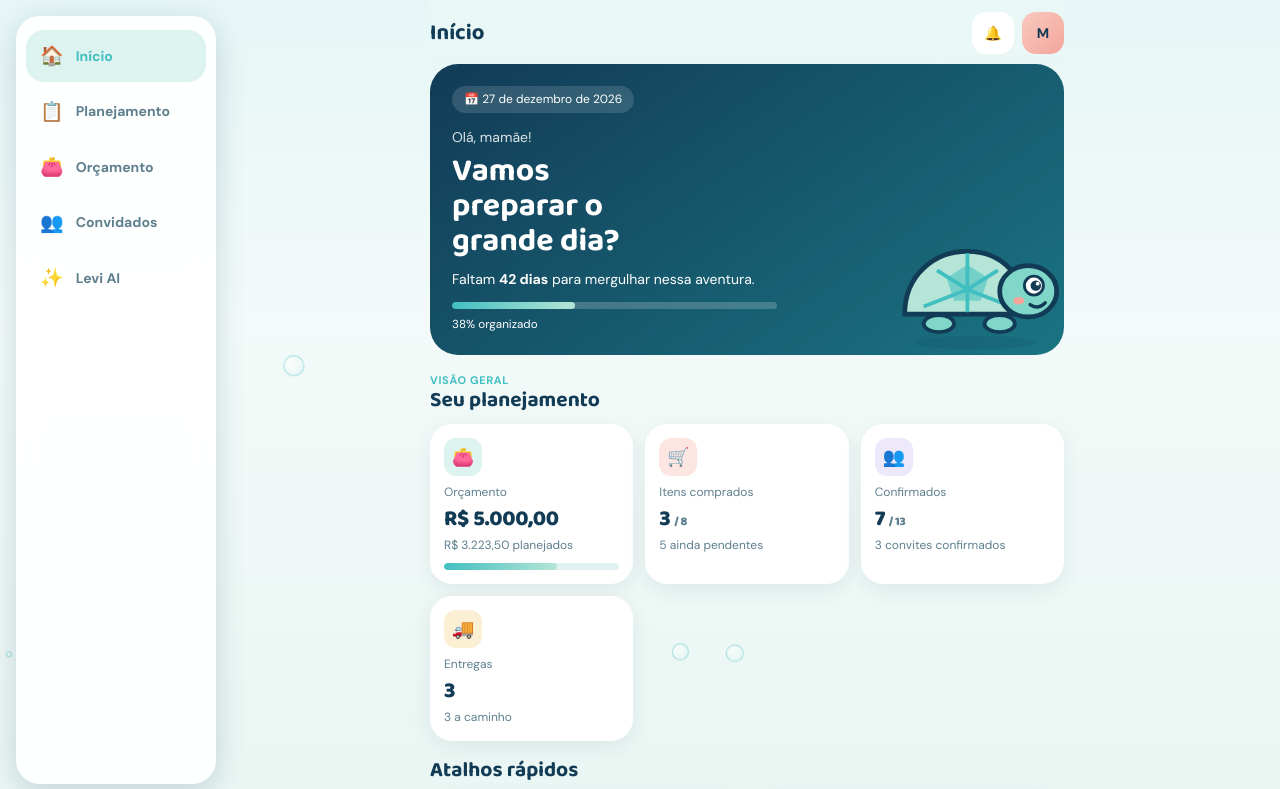
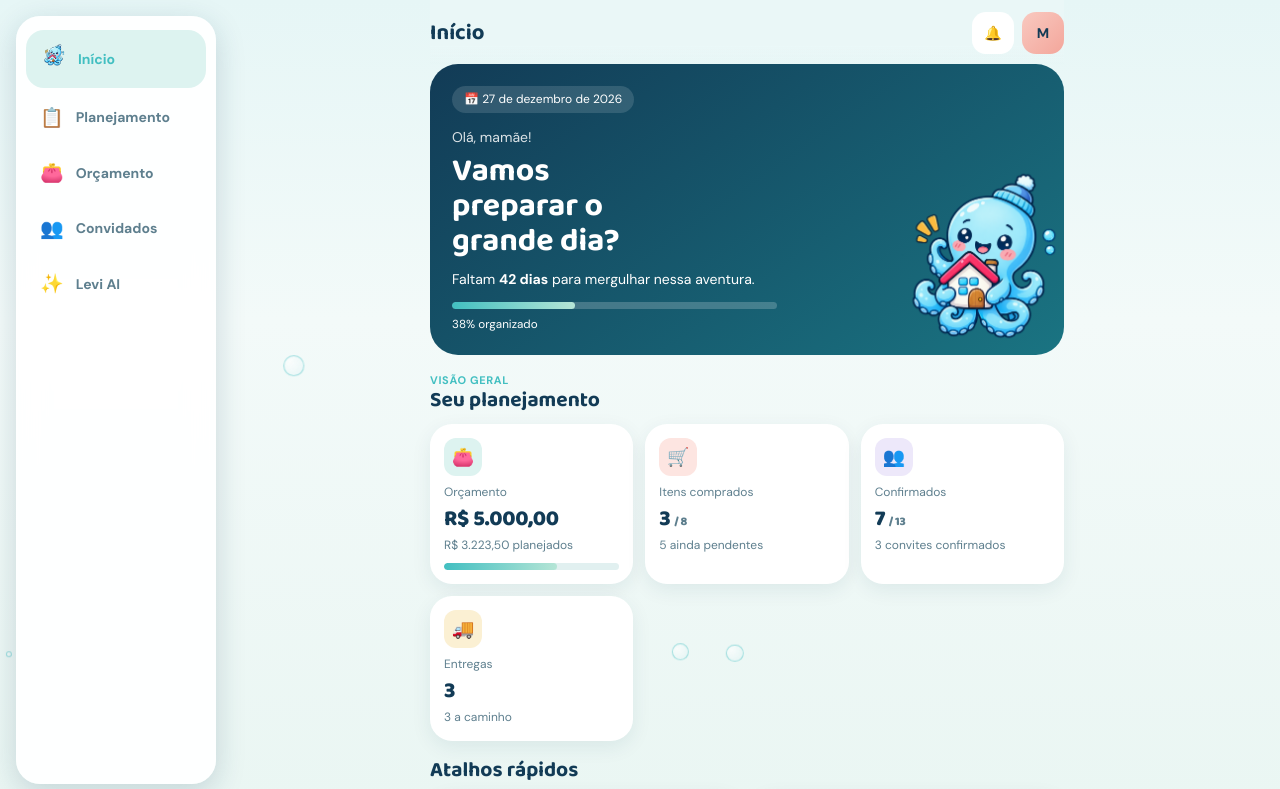
Before and after one commit to LuisFernandoBS/levi, a plain HTML site: page index.html in a window 1280 px wide. Shown: the top 789 px of the page. Drawn offline with Linux system fonts and the light colour scheme.

Commit message:
feat: alterando icone inicio

```diff
--- a/index.html
+++ b/index.html
@@ -30,7 +30,7 @@ header.top h2{font-size:22px}
 .hero{background:linear-gradient(145deg,#123B56,#1A7482);color:#fff;border-radius:28px;padding:22px;position:relative;overflow:hidden;margin-bottom:18px;min-height:250px}
 .hero h1{font-size:32px;max-width:11ch;margin:6px 0 10px}
 .pill{display:inline-block;background:#ffffff22;border-radius:999px;padding:5px 12px;font-size:12px}
-.hero .turtle{position:absolute;right:-6px;bottom:-4px;width:190px;animation:swim 5s ease-in-out infinite}
+.hero .octopus{position:absolute;right:-6px;bottom:-12px;width:190px;height:220px;object-fit:contain;animation:swim 5s ease-in-out infinite}
 @keyframes swim{50%{transform:translate(-8px,-8px) rotate(-2deg)}}
 .bar{height:7px;border-radius:9px;background:#ffffff33;overflow:hidden}.bar.d{background:#E1F0F0}
 .bar b{display:block;height:100%;border-radius:9px;background:linear-gradient(90deg,var(--tq),var(--ag));width:0;transition:width 1s cubic-bezier(.2,.8,.2,1)}
@@ -64,6 +64,7 @@ label{font-size:12px;font-weight:700;color:var(--mut)}
 .bl{background:linear-gradient(145deg,#123B56,#1A7482);color:#fff}
 nav{position:fixed;left:50%;transform:translateX(-50%);bottom:calc(10px + env(safe-area-inset-bottom));width:min(528px,calc(100% - 24px));background:#ffffffee;backdrop-filter:blur(14px);border-radius:24px;box-shadow:0 8px 30px rgba(18,59,86,.18);display:flex;padding:6px;z-index:10}
 nav button{flex:1;padding:8px 2px;border-radius:18px;font-size:10px;font-weight:700;color:var(--mut);display:flex;flex-direction:column;align-items:center;gap:2px;transition:background .2s}nav button span{font-size:19px}
+nav button .home-icon{width:26px;height:26px;object-fit:contain}
 nav button.on{background:#DDF3F0;color:var(--tq)}
 .chat{display:flex;flex-direction:column;gap:10px;min-height:46vh}
 .msg{max-width:86%;padding:11px 14px;border-radius:18px;background:#fff;box-shadow:var(--sh);align-self:flex-start;white-space:pre-wrap}.msg.u{align-self:flex-end;background:var(--deep);color:#fff}
@@ -127,13 +128,13 @@ function modal(h){const m=document.createElement('div');m.className='mask';m.inn
 const closeM=()=>document.querySelector('.mask')?.remove();
 const emptyS=(t,s)=>`<div class="empty">${TURTLE}<b style="display:block;color:var(--ink)">${t}</b>${s}</div>`;
 /* ---------- Telas ---------- */
-const TABS=[['home','Início','🏠'],['plan','Planejamento','📋'],['budget','Orçamento','👛'],['guests','Convidados','👥'],['ai','Levi AI','✨']];
+const TABS=[['home','Início','<img class="home-icon" src="/icons/octopus-home.png" alt="">'],['plan','Planejamento','📋'],['budget','Orçamento','👛'],['guests','Convidados','👥'],['ai','Levi AI','✨']];
 function nav(){$('#nav').innerHTML=TABS.map(t=>`<button class="${S.tab===t[0]?'on':''}" onclick="go('${t[0]}')" ${S.tab===t[0]?'aria-current="page"':''}><span>${t[2]}</span>${t[1]}</button>`).join('')}
 function go(t){S.tab=t;save();render();scrollTo({top:0})}
 function render(){nav();$('#ttl').textContent=TABS.find(t=>t[0]===S.tab)[1];$('#v').innerHTML=({home:home,plan:plan,budget:budget,guests:guests,ai:ai})[S.tab]();countUp();bars();if(S.tab==='ai')scrollTo({top:document.body.scrollHeight})}
 function home(){const s=stats(),days=Math.max(0,Math.ceil((new Date(S.party+'T12:00')-Date.now())/864e5)),dt=new Date(S.party+'T12:00').toLocaleDateString('pt-BR',{day:'numeric',month:'long',year:'numeric'});
 const save_=Math.round(S.items.filter(i=>i.cat==='Decoração').reduce((a,i)=>a+i.price,0)*.12);
-return`<div class="hero"><span class="pill">📅 ${dt}</span><p style="margin-top:14px;opacity:.85">Olá, mamãe!</p><h1>Vamos preparar o grande dia?</h1><p>Faltam <b>${days} dias</b> para mergulhar nessa aventura.</p><div class="bar" style="width:55%;margin:12px 0 4px"><b data-w="${s.pct}"></b></div><small>${s.pct}% organizado</small><div class="turtle">${TURTLE}</div></div>
+return`<div class="hero"><span class="pill">📅 ${dt}</span><p style="margin-top:14px;opacity:.85">Olá, mamãe!</p><h1>Vamos preparar o grande dia?</h1><p>Faltam <b>${days} dias</b> para mergulhar nessa aventura.</p><div class="bar" style="width:55%;margin:12px 0 4px"><b data-w="${s.pct}"></b></div><small>${s.pct}% organizado</small><img class="octopus" src="/icons/octopus-home.png" alt="Polvo azul segurando uma casinha"></div>
 <div class="sec">VISÃO GERAL</div><h2 style="margin-bottom:12px">Seu planejamento</h2><div class="grid">
 <div class="card"><div class="ic" style="background:#DDF3F0">👛</div><div class="sm">Orçamento</div><div class="n" data-n="${S.budget}" data-m="r"></div><div class="sm">${R(s.plan)} planejados</div><div class="bar d" style="margin-top:8px"><b data-w="${Math.min(100,s.plan/S.budget*100)}"></b></div></div>
 <div class="card"><div class="ic" style="background:#FDE5E1">🛒</div><div class="sm">Itens comprados</div><div class="n"><span data-n="${s.done}"></span> <span class="sm">/ ${s.n}</span></div><div class="sm">${s.n-s.done} ainda pendentes</div></div>
--- a/sw.js
+++ b/sw.js
@@ -1,4 +1,4 @@
-const C='levi-v1',A=['/','/manifest.webmanifest','/icons/icon-192.jpg'];
+const C='levi-v2',A=['/','/manifest.webmanifest','/icons/icon-192.jpg','/icons/octopus-home.png'];
 self.addEventListener('install',e=>{e.waitUntil(caches.open(C).then(c=>c.addAll(A)));self.skipWaiting()});
 self.addEventListener('activate',e=>e.waitUntil(caches.keys().then(k=>Promise.all(k.filter(x=>x!==C).map(x=>caches.delete(x))))));
 self.addEventListener('fetch',e=>{const u=new URL(e.request.url);if(e.request.method!=='GET'||u.pathname.startsWith('/api/'))return;
```
Also changed, not shown: icons/octopus-home.png (added).
